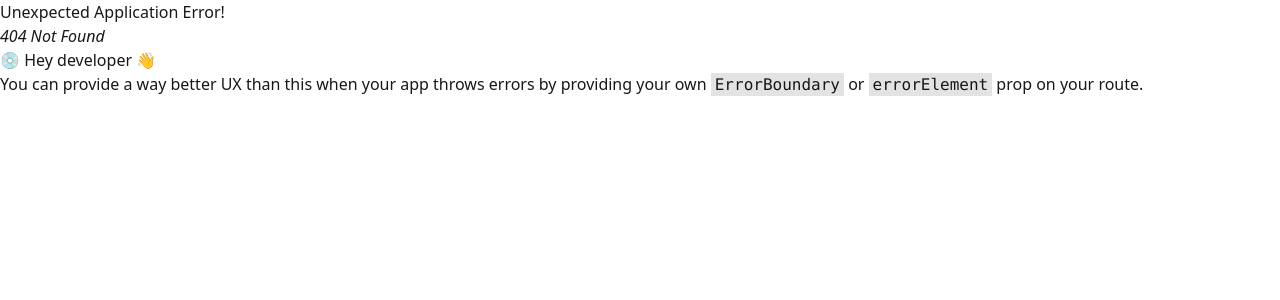
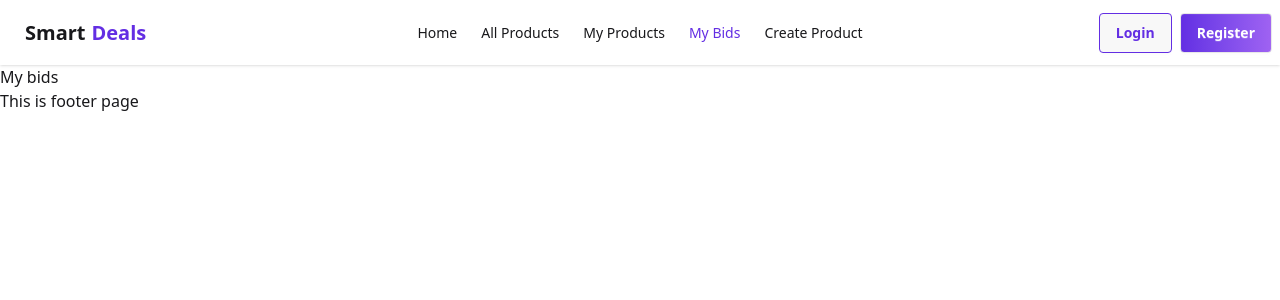
Before and after one commit to atmabdullaham/smart-deals-client, a React (Vite) app: page /my-bids in a window 1280 px wide. Before the commit this address had no page. Shown: the top 300 px of the page. Built offline with nearby package versions, Linux system fonts and the light colour scheme; no server answers.

Commit message:
added all pages for this website and navbar and routing system

```diff
--- a/src/components/Navbar.jsx
+++ b/src/components/Navbar.jsx
@@ -1,5 +1,145 @@
+import { useContext } from "react";
+import { Link, NavLink } from "react-router";
+import AuthContext from "../contexts/AuthContext";
+
 const Navbar = () => {
-  return <div className="text-primary">This is navbar</div>;
+  const { user, logout, loading } = useContext(AuthContext);
+  return (
+    <div className="navbar bg-base-100 shadow-sm">
+      <div className="navbar-start">
+        <div className="dropdown">
+          <div tabIndex={0} role="button" className="btn btn-ghost lg:hidden">
+            <svg
+              xmlns="http://www.w3.org/2000/svg"
+              className="h-5 w-5"
+              fill="none"
+              viewBox="0 0 24 24"
+              stroke="currentColor"
+            >
+              <path
+                strokeLinecap="round"
+                strokeLinejoin="round"
+                strokeWidth="2"
+                d="M4 6h16M4 12h8m-8 6h16"
+              />{" "}
+            </svg>
+          </div>
+          <ul
+            tabIndex="-1"
+            className="menu menu-sm dropdown-content bg-base-100 rounded-box z-1 mt-3 w-52 p-2 shadow"
+          >
+            <li>
+              <NavLink
+                to={"/"}
+                className={({ isActive }) => (isActive ? "text-primary" : "")}
+              >
+                Home
+              </NavLink>
+            </li>
+            <li>
+              <NavLink
+                to={"/all-products"}
+                className={({ isActive }) => (isActive ? "text-primary" : "")}
+              >
+                All Products
+              </NavLink>
+            </li>
+            <li>
+              <NavLink
+                to={"/my-products"}
+                className={({ isActive }) => (isActive ? "text-primary" : "")}
+              >
+                My Products
+              </NavLink>
+            </li>
+            <li>
+              <NavLink
+                to={"/my-bids"}
+                className={({ isActive }) => (isActive ? "text-primary" : "")}
+              >
+                My Bids
+              </NavLink>
+            </li>
+            <li>
+              <NavLink
+                to={"/create-product"}
+                className={({ isActive }) => (isActive ? "text-primary" : "")}
+              >
+                Create Product
+              </NavLink>
+            </li>
+          </ul>
+        </div>
+        <Link className="btn btn-ghost text-xl font-semibold">
+          Smart<span className="text-primary">Deals</span>
+        </Link>
+      </div>
+      <div className="navbar-center hidden lg:flex">
+        <ul className="menu menu-horizontal px-1">
+          <li>
+            <NavLink
+              to={"/"}
+              className={({ isActive }) => (isActive ? "text-primary" : "")}
+            >
+              Home
+            </NavLink>
+          </li>
+          <li>
+            <NavLink
+              to={"/all-products"}
+              className={({ isActive }) => (isActive ? "text-primary" : "")}
+            >
+              All Products
+            </NavLink>
+          </li>
+          <li>
+            <NavLink
+              to={"/my-products"}
+              className={({ isActive }) => (isActive ? "text-primary" : "")}
+            >
+              My Products
+            </NavLink>
+          </li>
+          <li>
+            <NavLink
+              to={"/my-bids"}
+              className={({ isActive }) => (isActive ? "text-primary" : "")}
+            >
+              My Bids
+            </NavLink>
+          </li>
+          <li>
+            <NavLink
+              to={"/create-product"}
+              className={({ isActive }) => (isActive ? "text-primary" : "")}
+            >
+              Create Product
+            </NavLink>
+          </li>
+        </ul>
+      </div>
+      <div className="navbar-end">
+        {user ? (
+          <a className="btn">Logout</a>
+        ) : (
+          <div className="flex flex-row gap-2">
+            <Link
+              to={"/auth/login"}
+              className="btn border border-primary text-primary"
+            >
+              Login
+            </Link>
+            <Link
+              to={"/auth/register"}
+              className="btn bg-linear-to-r from-primary to-secondary text-white"
+            >
+              Register
+            </Link>
+          </div>
+        )}
+      </div>
+    </div>
+  );
 };
 
 export default Navbar;
--- a/src/main.jsx
+++ b/src/main.jsx
@@ -2,10 +2,13 @@ import { StrictMode } from "react";
 import { createRoot } from "react-dom/client";
 import { RouterProvider } from "react-router";
 import "./index.css";
+import AuthProvider from "./provider/AuthProvider.jsx";
 import router from "./routes/Router.jsx";
 
 createRoot(document.getElementById("root")).render(
   <StrictMode>
-    <RouterProvider router={router}></RouterProvider>
+    <AuthProvider>
+      <RouterProvider router={router}></RouterProvider>
+    </AuthProvider>
   </StrictMode>
 );
--- /dev/null
+++ b/src/pages/CreateProducts.jsx
@@ -0,0 +1,5 @@
+const CreateProducts = () => {
+  return <div>Create Products page</div>;
+};
+
+export default CreateProducts;
--- /dev/null
+++ b/src/pages/MyBids.jsx
@@ -0,0 +1,5 @@
+const MyBids = () => {
+  return <div>My bids</div>;
+};
+
+export default MyBids;
--- /dev/null
+++ b/src/pages/MyProducts.jsx
@@ -0,0 +1,5 @@
+const MyProducts = () => {
+  return <div>My Products</div>;
+};
+
+export default MyProducts;
--- /dev/null
+++ b/src/pages/auth/Register.jsx
@@ -0,0 +1,5 @@
+const Register = () => {
+  return <div>This is registration page</div>;
+};
+
+export default Register;
```
Also changed, not shown: src/routes/Router.jsx (+22 -2 lines).
